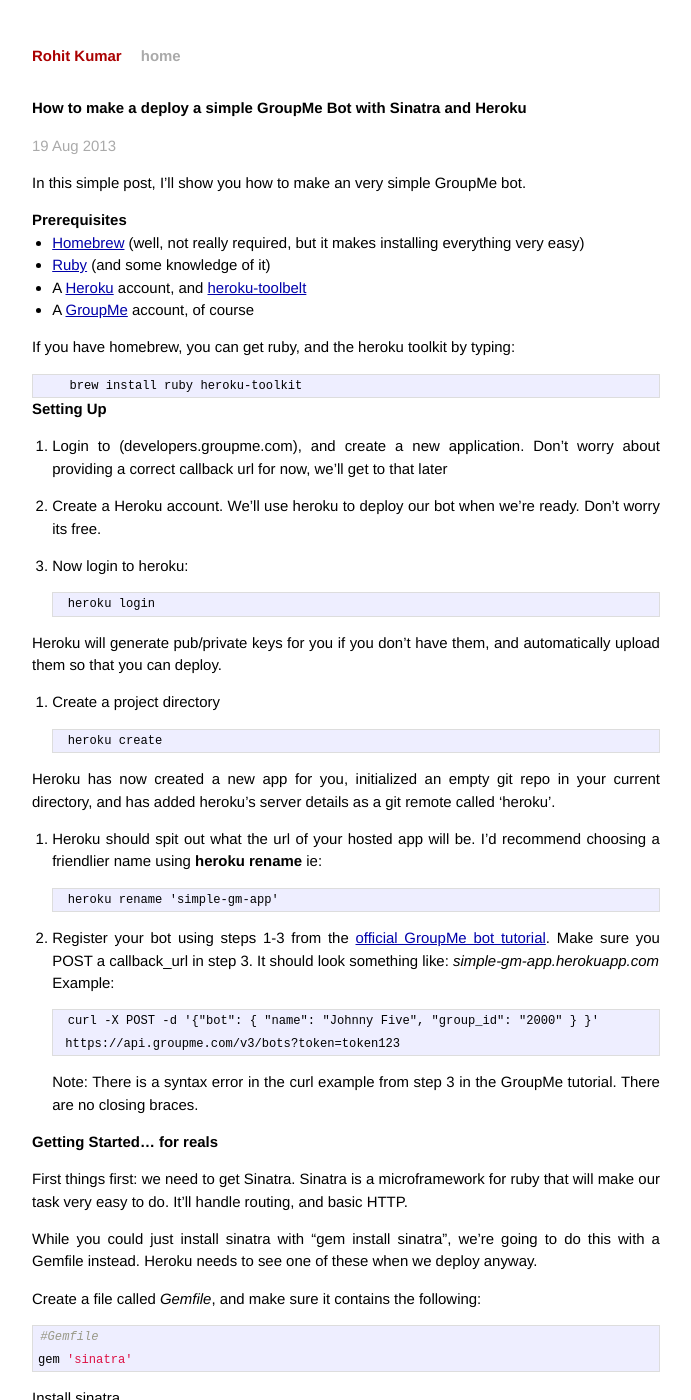
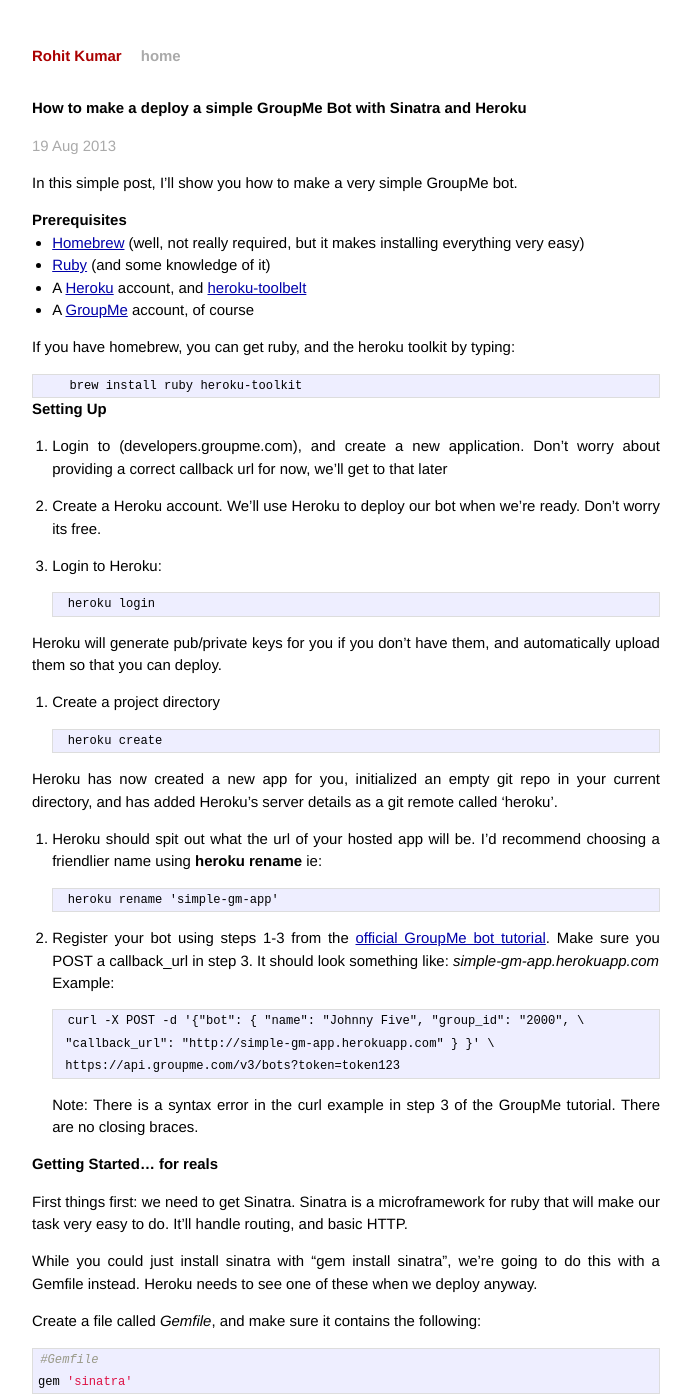
Before and after one commit to ronandi/ronandi.github.io, a Jekyll site: the page built from _posts/2013-08-19-how-to-make-a-simple-groupme-bot-with-sinatra-and-heroku.markdown, in a window 1280 px wide and 1400 px high. Shown: the whole window, without its empty margins (294-985 px from the left). Built offline with Jekyll 4.4.1, drawn with Linux system fonts in a browser that asks for light colours; Markdown is read by kramdown in place of the engine named in the settings; some of the changed text lies outside the part shown.

```diff
--- a/_posts/2013-08-19-how-to-make-a-simple-groupme-bot-with-sinatra-and-heroku.markdown
+++ b/_posts/2013-08-19-how-to-make-a-simple-groupme-bot-with-sinatra-and-heroku.markdown
@@ -4,7 +4,7 @@ title:  "How to make a deploy a simple GroupMe Bot with Sinatra and Heroku"
 date:   2013-08-19
 ---
 
-In this simple post, I'll show you how to make an very simple GroupMe bot.
+In this simple post, I'll show you how to make a very simple GroupMe bot.
 
 Prerequisites
 -------------
@@ -23,10 +23,10 @@ Setting Up
 Don't worry about providing a correct callback url for now, we'll get to
 that later
 
-2. Create a Heroku account. We'll use heroku to deploy our bot when
+2. Create a Heroku account. We'll use Heroku to deploy our bot when
 we're ready. Don't worry its free.
 
-3. Now login to heroku:
+3. Login to Heroku:
 
 		heroku login
 
@@ -38,7 +38,7 @@ so that you can deploy.
         heroku create
 
 Heroku has now created a new app for you, initialized an empty git repo in your current directory, and has added
-heroku's server details as a git remote called 'heroku'.
+Heroku's server details as a git remote called 'heroku'.
 
 5. Heroku should spit out what the url of your hosted app will be. I'd recommend choosing a friendlier name using
 **heroku rename** ie:
@@ -49,10 +49,11 @@ heroku's server details as a git remote called 'heroku'.
    Make sure you POST a callback_url in step 3. It should look something like: *simple-gm-app.herokuapp.com*
    Example:
 
-        curl -X POST -d '{"bot": { "name": "Johnny Five", "group_id": "2000" } }'
+        curl -X POST -d '{"bot": { "name": "Johnny Five", "group_id": "2000", \
+        "callback_url": "http://simple-gm-app.herokuapp.com" } }' \
         https://api.groupme.com/v3/bots?token=token123
 
-   Note: There is a syntax error in the curl example from step 3 in the GroupMe tutorial. There are no closing
+   Note: There is a syntax error in the curl example in step 3 of the GroupMe tutorial. There are no closing
    braces.
 
 Getting Started... for reals
@@ -179,7 +180,15 @@ end
 
 {% endhighlight %}
 
-That's pretty much it for the code. We just need to deploy it by pushing to heroku.
+That's pretty much it for the code. We just need to make a config.ru file that Heroku needs:
+
+{% highlight ruby %}
+#config.ru
+require './hello'
+run Sinatra::Application
+{% endhighlight %}
+
+Now deploy by pushing to heroku.
 
     git commit -a -m "initial commit"
     git push heroku master
```
Also changed, not shown: other parts of _posts/2013-08-19-how-to-make-a-simple-groupme-bot-with-sinatra-and-heroku.markdown (+2 -1 lines).
